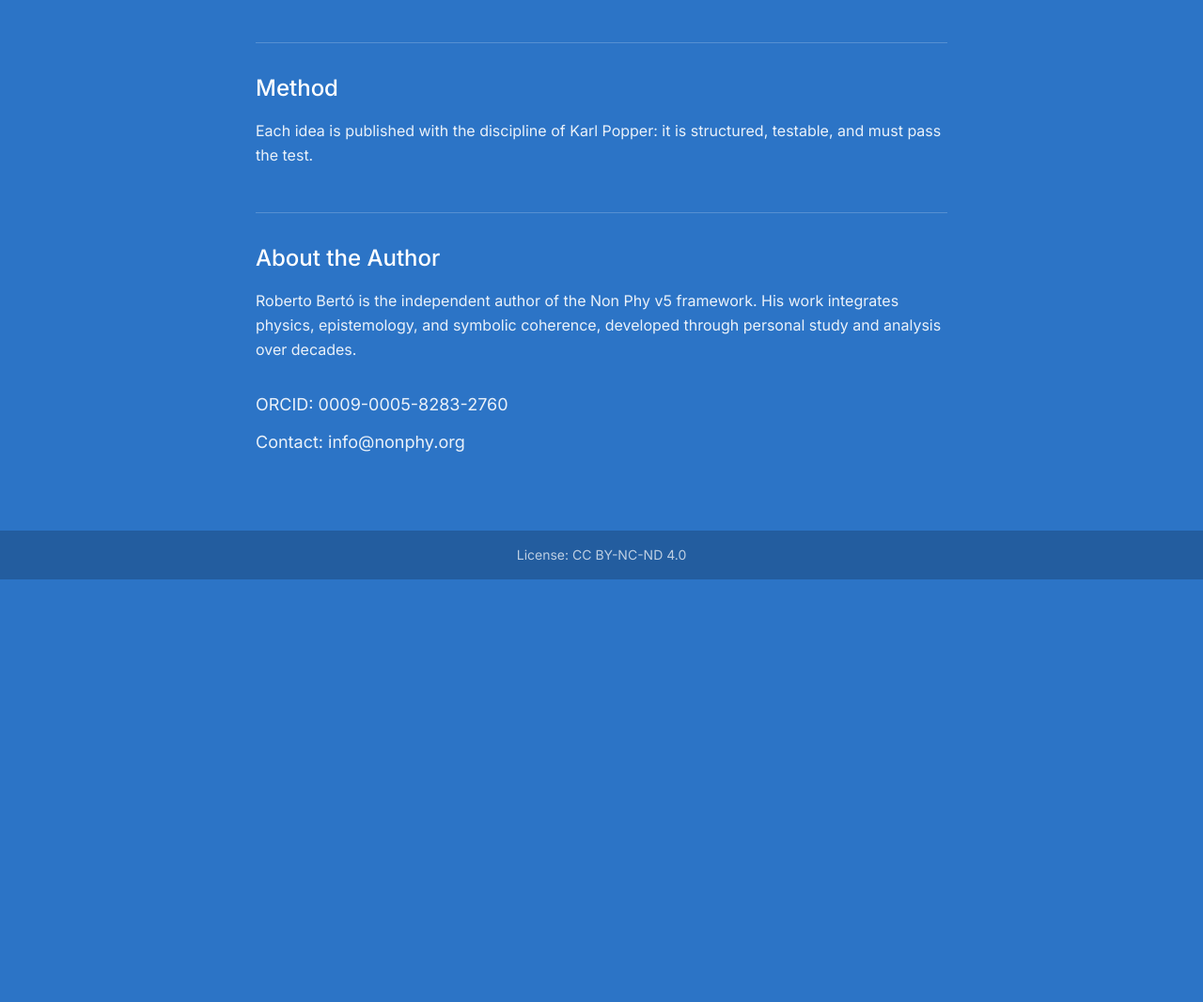
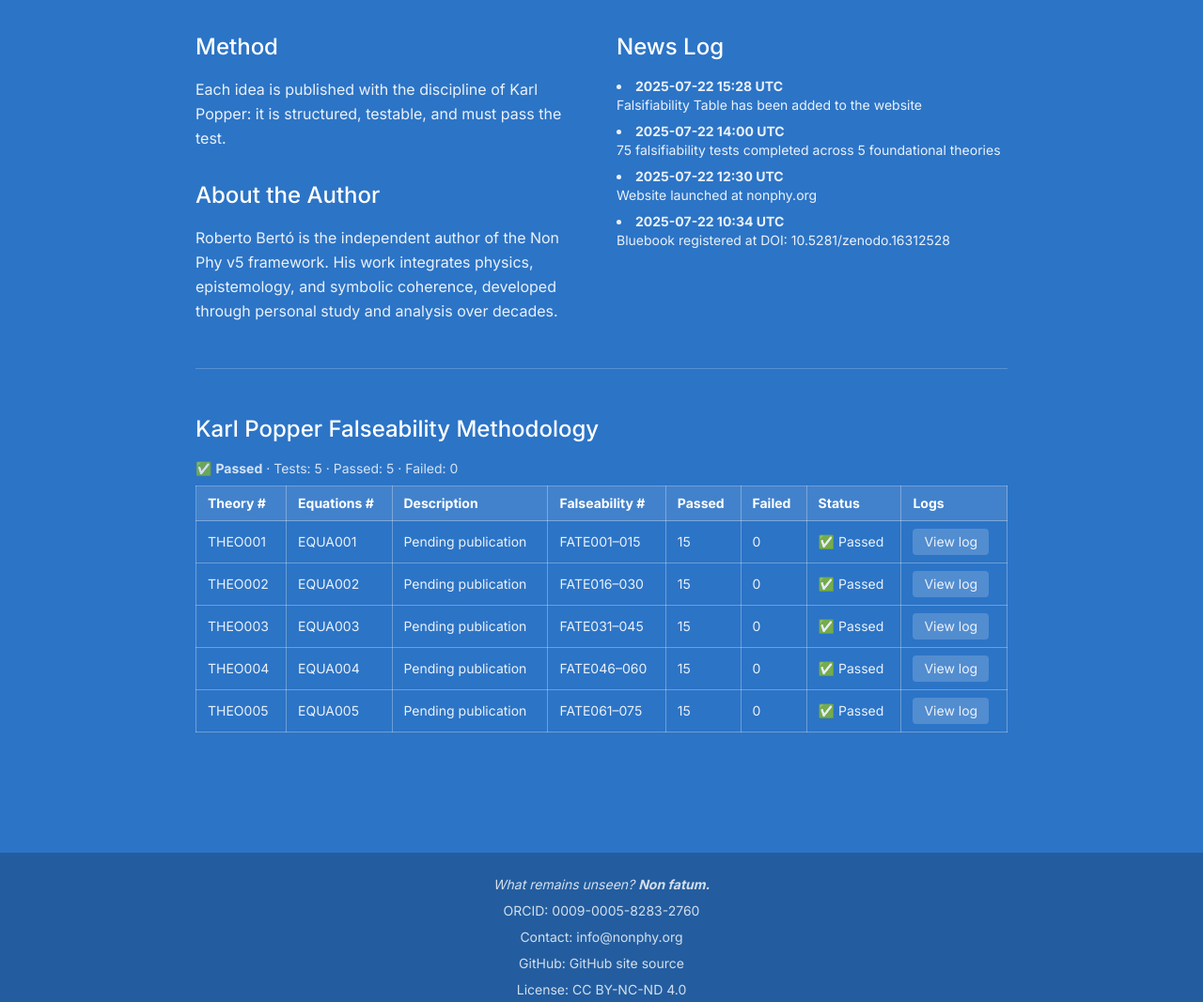
Before and after one commit to nonphyresearch/nonphy-site, a plain HTML site: page public/index.html in a window 1280 px wide. Shown: the part 651-1718 px from the top of the page at 94% size. Before the commit the page ends 1268 px from the top, so only its background shows below. Drawn offline with nearby package versions, Linux system fonts and the light colour scheme.

Commit message:
added falseability report

```diff
--- a/public/index.html
+++ b/public/index.html
@@ -3,9 +3,8 @@
 <head>
   <meta charset="UTF-8" />
   <meta name="viewport" content="width=device-width, initial-scale=1.0" />
-  <title>NON PHY v5 — Bluebook</title>
-  <meta name="description" content="What no one is seeing? Non Phy v5. A structured manuscript, registered and awaiting release." />
-
+  <title>NON PHY - Emergent Physics</title>
+  <meta name="description" content="What remains unseen? Non Phy v5. A structured manuscript, registered and awaiting release." />
   <link rel="icon" href="/koppa-favicon.ico" type="image/x-icon" />
   <script src="https://cdn.tailwindcss.com"></script>
   <style>
@@ -22,25 +21,28 @@
     .btn-subscribe:hover {
       background-color: rgba(255,255,255,0.9);
     }
+    table.bordered-table th,
+    table.bordered-table td {
+      border: 1px solid rgba(255,255,255,0.3);
+      padding: 0.5rem 0.75rem;
+    }
   </style>
 </head>
 <body class="bg-custom-blue text-white min-h-screen flex flex-col">
-  <div class="container mx-auto px-4 py-12 md:py-20 max-w-3xl flex-grow">
+  <div class="container mx-auto px-4 py-12 md:py-20 max-w-4xl flex-grow">
     <!-- Header -->
     <header class="text-center mb-16">
       <div class="flex items-center justify-center gap-4">
-        <img src="https://nonphy.org/nonphy-koppa.svg" alt="Ϙ" class="w-12 h-12 md:w-16 md:h-16 rounded shadow-md" />
-        <h1 class="text-4xl md:text-5xl font-light tracking-tight mb-2">NON PHY v5 — Bluebook</h1>
+        <!-- <img src="https://nonphy.org/nonphy-koppa.svg" alt="Ϙ" class="w-12 h-12 md:w-16 md:h-16 rounded shadow-md" /> -->
+        <h1 class="text-4xl md:text-5xl font-light tracking-tight mb-2">NON PHY</h1>
       </div>
       <h2 class="text-xl md:text-2xl font-light opacity-80 mb-6">Ontological and Emergent Physics</h2>
-      <p class="text-lg italic opacity-70">"What is no one seeing? Non fatum."</p>
     </header>
-
 
     <main class="space-y-12">
       <!-- The Bluebook Section -->
       <section class="section-divider pt-8">
-        <h3 class="text-2xl font-medium mb-4">The Bluebook</h3>
+        <h3 class="text-2xl font-medium mb-4">Download Material	</h3>
         <p class="opacity-90 leading-relaxed mb-4">
           Volume 1 has been officially registered, but its content remains private.
         </p>
@@ -73,34 +75,92 @@
         </form>
       </section>
 
-      <!-- Method Section -->
-      <section class="section-divider pt-8">
-        <h3 class="text-2xl font-medium mb-4">Method</h3>
-        <p class="opacity-90 leading-relaxed">
-          Each idea is published with the discipline of Karl Popper: it is structured, testable, and must pass the test.
-        </p>
+      <!-- Two Columns: Method/About and News Log -->
+      <section class="section-divider pt-12">
+        <div class="grid md:grid-cols-2 gap-8">
+          <div>
+            <h3 class="text-2xl font-medium mb-4">Method</h3>
+            <p class="opacity-90 leading-relaxed">
+              Each idea is published with the discipline of Karl Popper: it is structured, testable, and must pass the test.
+            </p>
+
+            <h3 class="text-2xl font-medium mt-8 mb-4">About the Author</h3>
+            <p class="opacity-90 leading-relaxed">
+              Roberto Bertó is the independent author of the Non Phy v5 framework. His work integrates physics, epistemology, and symbolic coherence, developed through personal study and analysis over decades.
+            </p>
+          </div>
+          <div>
+            <h3 class="text-2xl font-medium mb-4">News Log</h3>
+            <ul class="list-disc list-inside space-y-2 opacity-90 text-sm">
+              <li><strong>2025-07-22 15:28 UTC</strong><br>Falsifiability Table has been added to the website</li>
+              <li><strong>2025-07-22 14:00 UTC</strong><br>75 falsifiability tests completed across 5 foundational theories</li>
+              <li><strong>2025-07-22 12:30 UTC</strong><br>Website launched at nonphy.org</li>
+              <li><strong>2025-07-22 10:34 UTC</strong><br>Bluebook registered at DOI: <a href="https://doi.org/10.5281/zenodo.16312528">10.5281/zenodo.16312528</a></li>
+            </ul>
+          </div>
+        </div>
       </section>
 
-      <!-- About the Author -->
-      <section class="section-divider pt-8">
-        <h3 class="text-2xl font-medium mb-4">About the Author</h3>
-        <p class="opacity-90 leading-relaxed mb-8">
-          Roberto Bertó is the independent author of the Non Phy v5 framework. His work integrates physics, epistemology, and symbolic coherence, developed through personal study and analysis over decades.
+      <!-- Falseability Table -->
+      <!-- Falseability Table -->
+      <section class="section-divider pt-12">
+        <h3 class="text-2xl font-medium mb-4">Karl Popper Falseability Methodology</h3>
+        <p class="mb-2 text-sm opacity-80">
+          ✅ <strong>Passed</strong> &middot; Tests: 5 &middot; Passed: 5 &middot; Failed: 0
         </p>
+        <table class="w-full text-left text-sm bordered-table">
+          <thead class="bg-white bg-opacity-10 text-white">
+            <tr>
+              <th>Theory #</th>
+              <th>Equations #</th>
+              <th>Description</th>
+              <th>Falseability #</th>
+              <th>Passed</th>
+              <th>Failed</th>
+              <th>Status</th>
+              <th>Logs</th>
+            </tr>
+          </thead>
+          <tbody class="opacity-90">
+            <tr>
+              <td>THEO001</td><td>EQUA001</td><td>Pending publication</td><td>FATE001–015</td>
+              <td>15</td><td>0</td><td>✅ Passed</td>
+              <td><button onclick="alert('Log will be available upon theory publication.')" class="px-3 py-1 bg-white bg-opacity-20 rounded hover:bg-opacity-40">View log</button></td>
+            </tr>
+            <tr>
+              <td>THEO002</td><td>EQUA002</td><td>Pending publication</td><td>FATE016–030</td>
+              <td>15</td><td>0</td><td>✅ Passed</td>
+              <td><button onclick="alert('Log will be available upon theory publication.')" class="px-3 py-1 bg-white bg-opacity-20 rounded hover:bg-opacity-40">View log</button></td>
+            </tr>
+            <tr>
+              <td>THEO003</td><td>EQUA003</td><td>Pending publication</td><td>FATE031–045</td>
+              <td>15</td><td>0</td><td>✅ Passed</td>
+              <td><button onclick="alert('Log will be available upon theory publication.')" class="px-3 py-1 bg-white bg-opacity-20 rounded hover:bg-opacity-40">View log</button></td>
+            </tr>
+            <tr>
+              <td>THEO004</td><td>EQUA004</td><td>Pending publication</td><td>FATE046–060</td>
+              <td>15</td><td>0</td><td>✅ Passed</td>
+              <td><button onclick="alert('Log will be available upon theory publication.')" class="px-3 py-1 bg-white bg-opacity-20 rounded hover:bg-opacity-40">View log</button></td>
+            </tr>
+            <tr>
+              <td>THEO005</td><td>EQUA005</td><td>Pending publication</td><td>FATE061–075</td>
+              <td>15</td><td>0</td><td>✅ Passed</td>
+              <td><button onclick="alert('Log will be available upon theory publication.')" class="px-3 py-1 bg-white bg-opacity-20 rounded hover:bg-opacity-40">View log</button></td>
+            </tr>
+          </tbody>
+        </table>
+      </section>
 
-        <div class="space-y-3 text-lg opacity-90">
-          <div>ORCID: <a href="https://orcid.org/0009-0005-8283-2760" class="hover:underline" target="_blank">0009-0005-8283-2760</a></div>
-          <div>Contact: <a href="mailto:info@nonphy.org" class="hover:underline">info@nonphy.org</a></div>
-        </div>
-      </section>
     </main>
   </div>
 
-  <footer class="bg-black bg-opacity-20 py-4">
-    <div class="container mx-auto px-4 max-w-3xl">
-      <div class="text-center text-sm opacity-70">
-        License: <a href="https://creativecommons.org/licenses/by-nc-nd/4.0/" class="hover:underline" target="_blank">CC BY-NC-ND 4.0</a>
-      </div>
+  <footer class="bg-black bg-opacity-20 py-6 mt-12">
+    <div class="container mx-auto px-4 max-w-4xl text-center text-sm opacity-80 space-y-2">
+      <p class="italic">What remains unseen? <strong>Non fatum.</strong></p>
+      <p>ORCID: <a href="https://orcid.org/0009-0005-8283-2760" class="hover:underline" target="_blank">0009-0005-8283-2760</a></p>
+      <p>Contact: <a href="mailto:info@nonphy.org" class="hover:underline">info@nonphy.org</a></p>
+      <p>GitHub: <a href="https://github.com/nonphyresearch/nonphy-site" class="hover:underline" target="_blank">GitHub site source</a></p>
+      <p>License: <a href="https://creativecommons.org/licenses/by-nc-nd/4.0/" class="hover:underline" target="_blank">CC BY-NC-ND 4.0</a></p>
     </div>
   </footer>
 </body>
```
